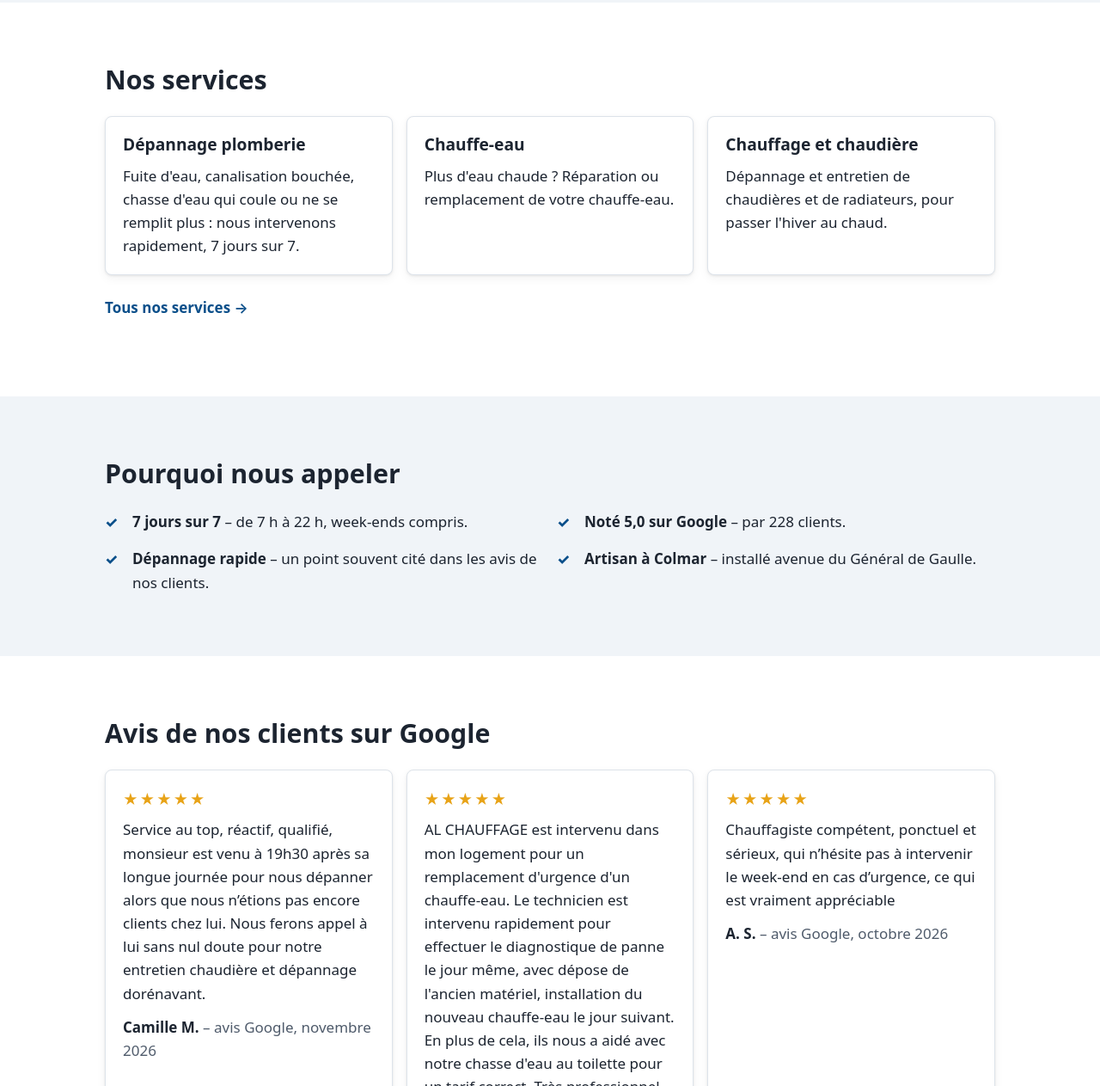
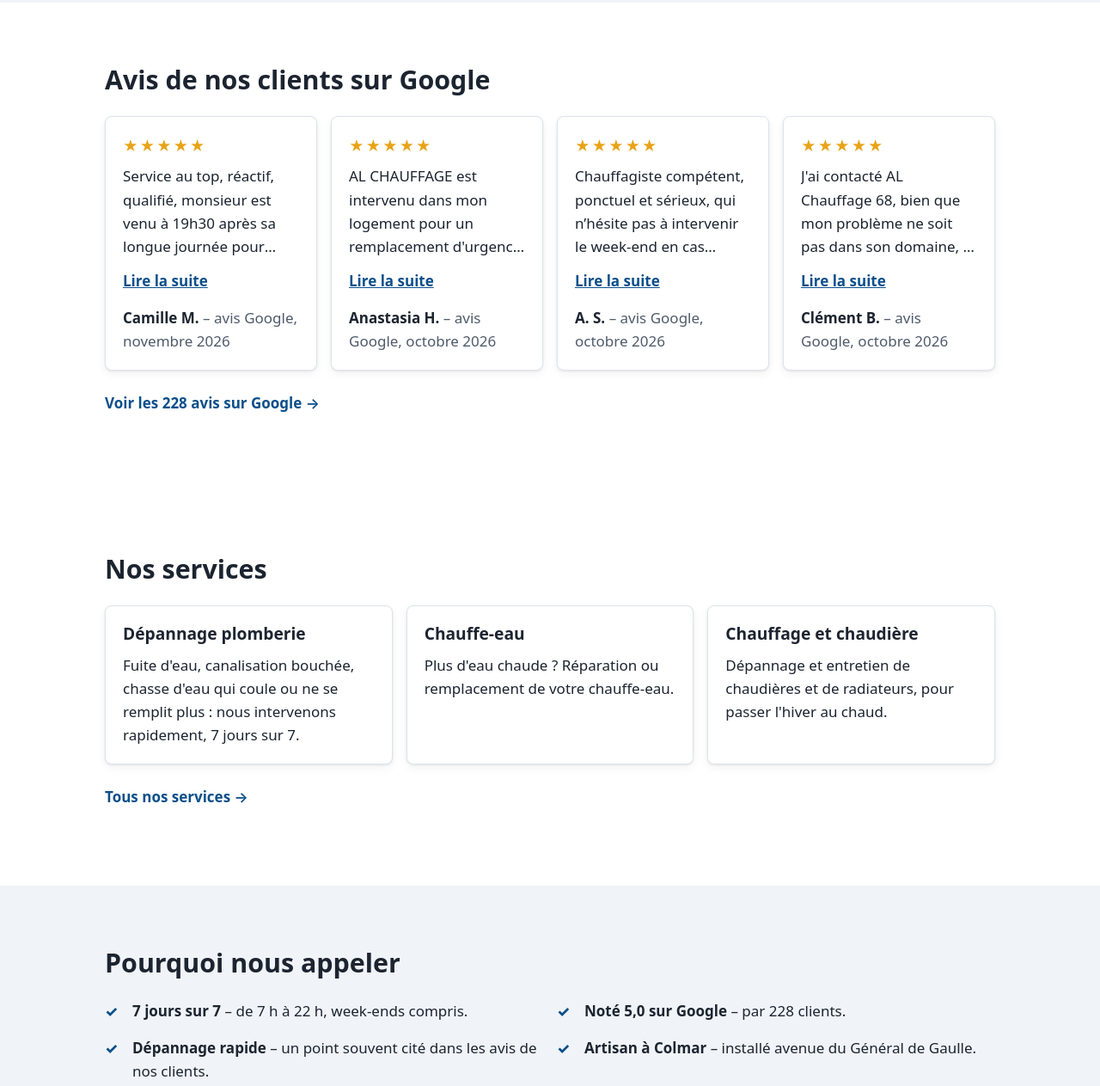
Before and after one commit to sneaqix/maquette-al-chauffage-68, a plain HTML site: page index.html in a window 1280 px wide. Shown: the part 624-1887 px from the top of the page at 86% size. Drawn offline with Linux system fonts and the light colour scheme.

Commit message:
Avis plus compacts, placés après le haut de page

```diff
--- a/assets/css/style.css
+++ b/assets/css/style.css
@@ -411,6 +411,34 @@ address { font-style: normal; }
 }
 .avis-carte blockquote { margin: 0 0 0.75rem; }
 .avis-carte blockquote p { margin: 0; }
+
+/* "Lire la suite" : texte coupé à 4 lignes, seulement si le JS fonctionne
+   (sans JS, pas de bouton pour déplier : le texte reste donc entier).
+   Le texte complet reste dans la page : lecteurs d'écran et Google le lisent. */
+.js .avis-carte__texte {
+  display: -webkit-box;
+  -webkit-box-orient: vertical;
+  -webkit-line-clamp: 4;
+  line-clamp: 4;
+  overflow: hidden;
+}
+.js .avis-carte__texte.est-deplie {
+  display: block;
+  overflow: visible;
+}
+.avis-carte__suite {
+  min-height: 44px;              /* assez grand pour le doigt */
+  margin: -0.5rem 0 0.5rem;      /* remonte vers le texte qu'il déplie */
+  padding: 0;
+  border: 0;
+  background: none;
+  font: inherit;
+  font-weight: 600;
+  color: var(--couleur-principale);
+  text-decoration: underline;
+  cursor: pointer;
+}
+.avis-carte__suite:hover { color: var(--couleur-principale-fonce); }
 .avis-carte figcaption { font-weight: 700; }
 .avis-carte__source { font-weight: 400; color: var(--texte-doux); }
 
@@ -633,8 +661,10 @@ address { font-style: normal; }
   .a-propos__photo { margin-top: 0; }
 
   .grille-cartes,
-  .avis,
   .galerie { grid-template-columns: repeat(3, 1fr); }
+  /* Avis : autant de colonnes que possible (au moins 240 px chacune),
+     donc 4 avis = 4 colonnes sur une seule ligne */
+  .avis { grid-template-columns: repeat(auto-fit, minmax(240px, 1fr)); }
 }
 
 
--- a/assets/js/main.js
+++ b/assets/js/main.js
@@ -1,9 +1,10 @@
 /* ==========================================================================
    SCRIPT DU MODÈLE ARTISAN
    --------------------------------------------------------------------------
-   Deux petites fonctions, sans bibliothèque :
+   Trois petites fonctions, sans bibliothèque :
      1. le menu ☰ sur téléphone
      2. la carte Google Maps chargée seulement au clic (pas de cookies avant)
+     3. le bouton "Lire la suite" des avis trop longs
 
    Le site reste utilisable sans JavaScript : menu toujours affiché,
    lien "Itinéraire" à la place de la carte.
@@ -54,3 +55,27 @@ if (carte) {
     carte.classList.add('est-chargee');
   });
 }
+
+
+/* 3. AVIS : "LIRE LA SUITE" ---------------------------------------------------- */
+// Le CSS coupe chaque avis à 4 lignes. On ajoute un bouton seulement
+// sous les avis vraiment coupés (texte plus haut que la zone visible).
+document.querySelectorAll('.avis-carte__texte').forEach((texte, numero) => {
+  if (texte.scrollHeight <= texte.clientHeight + 1) return; // avis court : rien à faire
+
+  texte.id = `avis-texte-${numero + 1}`;
+  const bouton = document.createElement('button');
+  bouton.type = 'button';
+  bouton.className = 'avis-carte__suite';
+  bouton.textContent = 'Lire la suite';
+  bouton.setAttribute('aria-expanded', 'false');
+  bouton.setAttribute('aria-controls', texte.id);
+
+  bouton.addEventListener('click', () => {
+    const deplie = texte.classList.toggle('est-deplie');
+    bouton.setAttribute('aria-expanded', String(deplie));
+    bouton.textContent = deplie ? 'Réduire' : 'Lire la suite';
+  });
+
+  texte.after(bouton); // le bouton se place juste sous le texte
+});
--- a/index.html
+++ b/index.html
@@ -183,7 +183,23 @@
   </div>
 </section>
 
-<!-- 2. Aperçu des services (les 3 ou 4 premiers de la liste) -->
+<!-- 2. Avis Google choisis à la main, juste après le haut de page :
+     la preuve sociale arrive tout de suite après le bouton d'appel.
+     (Section absente si la liste "avis" de client.json est vide.) -->
+<section class="section">
+<div class="conteneur">
+<h2>Avis de nos clients sur Google</h2>
+<ul class="avis">
+<li class="avis-carte"><figure><p class="avis-carte__etoiles" role="img" aria-label="Note : 5 sur 5">★★★★★</p><blockquote class="avis-carte__texte"><p>Service au top, réactif, qualifié, monsieur est venu à 19h30 après sa longue journée pour nous dépanner alors que nous n’étions pas encore clients chez lui. Nous ferons appel à lui sans nul doute pour notre entretien chaudière et dépannage dorénavant.</p></blockquote><figcaption>Camille M.<span class="avis-carte__source"> – avis Google, novembre 2026</span></figcaption></figure></li>
+<li class="avis-carte"><figure><p class="avis-carte__etoiles" role="img" aria-label="Note : 5 sur 5">★★★★★</p><blockquote class="avis-carte__texte"><p>AL CHAUFFAGE est intervenu dans mon logement pour un remplacement d&#x27;urgence d&#x27;un chauffe-eau. Le technicien est intervenu rapidement pour effectuer le diagnostique de panne le jour même, avec dépose de l&#x27;ancien matériel, installation du nouveau chauffe-eau le jour suivant. En plus de cela, ils nous a aidé avec notre chasse d&#x27;eau au toilette pour un tarif correct. Très professionnel, serviable et poli. Je le recommande sans réserve.</p></blockquote><figcaption>Anastasia H.<span class="avis-carte__source"> – avis Google, octobre 2026</span></figcaption></figure></li>
+<li class="avis-carte"><figure><p class="avis-carte__etoiles" role="img" aria-label="Note : 5 sur 5">★★★★★</p><blockquote class="avis-carte__texte"><p>Chauffagiste compétent, ponctuel et sérieux, qui n’hésite pas à intervenir le week-end en cas d’urgence, ce qui est vraiment appréciable</p></blockquote><figcaption>A. S.<span class="avis-carte__source"> – avis Google, octobre 2026</span></figcaption></figure></li>
+<li class="avis-carte"><figure><p class="avis-carte__etoiles" role="img" aria-label="Note : 5 sur 5">★★★★★</p><blockquote class="avis-carte__texte"><p>J&#x27;ai contacté AL Chauffage 68, bien que mon problème ne soit pas dans son domaine, il a pris le temps de m&#x27;écouter, d&#x27;appeler un de ses confrères pour qu&#x27;il vienne me dépanner et de me dire de revenir vers lui si son confrère ne me rappelait pas.<br>Il n&#x27;avait rien à gagner à faire tout ça, mais il l&#x27;a fait quand même fait alors que tous ses confrères que j&#x27;ai contacté déniaient me répondre ou se déplacer.<br>Je trouvais ça surprenant un artisan avec une note de 5/5 et autant de commentaires, je comprends mieux pourquoi.</p></blockquote><figcaption>Clément B.<span class="avis-carte__source"> – avis Google, octobre 2026</span></figcaption></figure></li>
+</ul>
+<p><a class="lien-fleche" href="https://maps.app.goo.gl/vkjFC9P3EUq2Zqzq7" target="_blank" rel="noopener">Voir les 228 avis sur Google</a></p>
+</div>
+</section>
+
+<!-- 3. Aperçu des services (les 3 premiers de la liste) -->
 <section class="section">
   <div class="conteneur">
     <h2>Nos services</h2>
@@ -196,7 +212,7 @@
   </div>
 </section>
 
-<!-- 3. Les points forts de l'entreprise -->
+<!-- 4. Les points forts de l'entreprise -->
 <section class="section section--fond">
   <div class="conteneur">
     <h2>Pourquoi nous appeler</h2>
@@ -209,21 +225,7 @@
   </div>
 </section>
 
-<!-- 3 bis. Avis Google choisis à la main (section absente si la liste "avis" est vide) -->
-<section class="section">
-<div class="conteneur">
-<h2>Avis de nos clients sur Google</h2>
-<ul class="avis">
-<li class="avis-carte"><figure><p class="avis-carte__etoiles" role="img" aria-label="Note : 5 sur 5">★★★★★</p><blockquote><p>Service au top, réactif, qualifié, monsieur est venu à 19h30 après sa longue journée pour nous dépanner alors que nous n’étions pas encore clients chez lui. Nous ferons appel à lui sans nul doute pour notre entretien chaudière et dépannage dorénavant.</p></blockquote><figcaption>Camille M.<span class="avis-carte__source"> – avis Google, novembre 2026</span></figcaption></figure></li>
-<li class="avis-carte"><figure><p class="avis-carte__etoiles" role="img" aria-label="Note : 5 sur 5">★★★★★</p><blockquote><p>AL CHAUFFAGE est intervenu dans mon logement pour un remplacement d&#x27;urgence d&#x27;un chauffe-eau. Le technicien est intervenu rapidement pour effectuer le diagnostique de panne le jour même, avec dépose de l&#x27;ancien matériel, installation du nouveau chauffe-eau le jour suivant. En plus de cela, ils nous a aidé avec notre chasse d&#x27;eau au toilette pour un tarif correct. Très professionnel, serviable et poli. Je le recommande sans réserve.</p></blockquote><figcaption>Anastasia H.<span class="avis-carte__source"> – avis Google, octobre 2026</span></figcaption></figure></li>
-<li class="avis-carte"><figure><p class="avis-carte__etoiles" role="img" aria-label="Note : 5 sur 5">★★★★★</p><blockquote><p>Chauffagiste compétent, ponctuel et sérieux, qui n’hésite pas à intervenir le week-end en cas d’urgence, ce qui est vraiment appréciable</p></blockquote><figcaption>A. S.<span class="avis-carte__source"> – avis Google, octobre 2026</span></figcaption></figure></li>
-<li class="avis-carte"><figure><p class="avis-carte__etoiles" role="img" aria-label="Note : 5 sur 5">★★★★★</p><blockquote><p>J&#x27;ai contacté AL Chauffage 68, bien que mon problème ne soit pas dans son domaine, il a pris le temps de m&#x27;écouter, d&#x27;appeler un de ses confrères pour qu&#x27;il vienne me dépanner et de me dire de revenir vers lui si son confrère ne me rappelait pas.<br>Il n&#x27;avait rien à gagner à faire tout ça, mais il l&#x27;a fait quand même fait alors que tous ses confrères que j&#x27;ai contacté déniaient me répondre ou se déplacer.<br>Je trouvais ça surprenant un artisan avec une note de 5/5 et autant de commentaires, je comprends mieux pourquoi.</p></blockquote><figcaption>Clément B.<span class="avis-carte__source"> – avis Google, octobre 2026</span></figcaption></figure></li>
-</ul>
-<p><a class="lien-fleche" href="https://maps.app.goo.gl/vkjFC9P3EUq2Zqzq7" target="_blank" rel="noopener">Voir les 228 avis sur Google</a></p>
-</div>
-</section>
-
-<!-- 4. Zone d'intervention : liste des communes (utile pour le SEO local) -->
+<!-- 5. Zone d'intervention : liste des communes (utile pour le SEO local) -->
 <section class="section">
   <div class="conteneur">
     <h2>Zone d'intervention</h2>
@@ -239,7 +241,7 @@
   </div>
 </section>
 
-<!-- 5. Appel à l'action final -->
+<!-- 6. Appel à l'action final -->
 <section class="section section--appel">
   <div class="conteneur">
     <h2>AL Chauffage 68, votre plombier chauffagiste à Colmar</h2>
```
